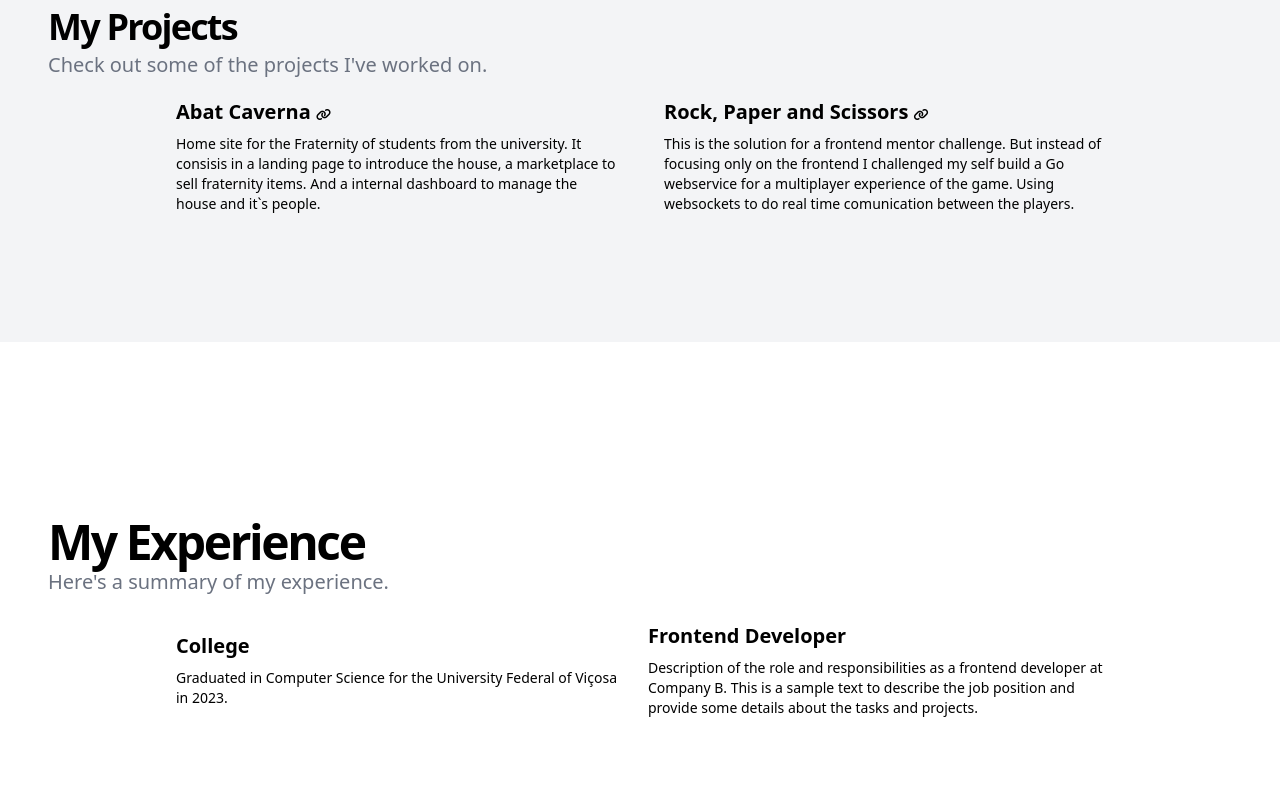
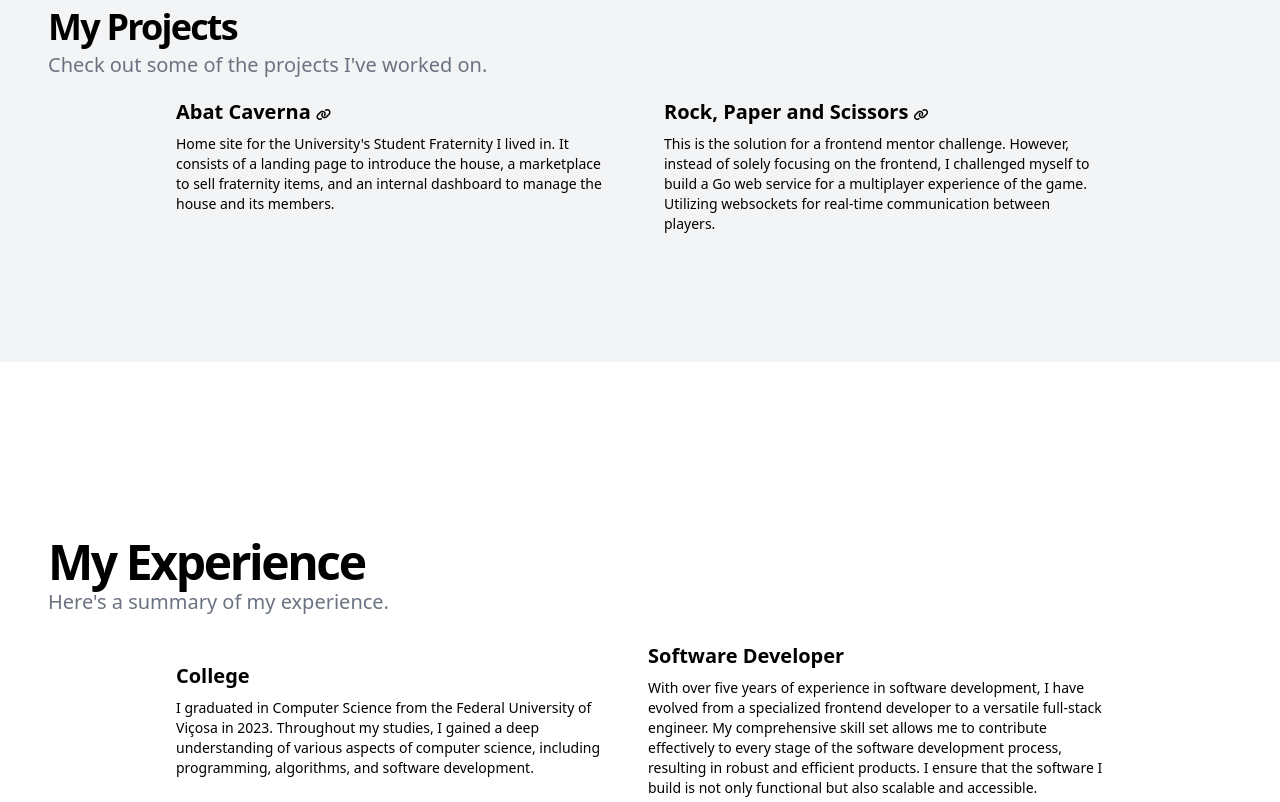
Before and after one commit to ViniciusTei/viniciustei-web, a website: page index.html in a window 1280 px wide. Shown: the part 1600-2402 px from the top of the page. Drawn offline with nearby package versions, Linux system fonts and the light colour scheme; files that its build step writes are made by us from their sources.

Commit message:
fix text typos

```diff
--- a/index.html
+++ b/index.html
@@ -165,7 +165,7 @@
           </p>
           <p class="text-sm">
             Experience in building dynamic and interactive user
-            interfaces using web frameworks linke React.Js and Angular.
+            interfaces using web frameworks like React.Js and Angular.
           </p>
           <p class="text-sm">
             Knowledge of server-side JavaScript and building scalable
@@ -192,9 +192,9 @@
             </a>
           </h3>
           <p class="text-sm">
-            Home site for the Fraternity of students from the university. It consisis in a
-            landing page to introduce the house, a marketplace to sell fraternity items.
-            And a internal dashboard to manage the house and it`s people.
+            Home site for the University's Student Fraternity I lived in. It consists
+            of a landing page to introduce the house, a marketplace to sell fraternity
+            items, and an internal dashboard to manage the house and its members.
           </p>
         </div>
         <div class="space-y-2">
@@ -204,10 +204,10 @@
             </a>
           </h3>
           <p class="text-sm">
-            This is the solution for a frontend mentor challenge. But instead of focusing
-            only on the frontend I challenged my self build a Go webservice for a multiplayer
-            experience of the game. Using websockets to do real time comunication between the
-            players.
+            This is the solution for a frontend mentor challenge. However, instead
+            of solely focusing on the frontend, I challenged myself to build a Go
+            web service for a multiplayer experience of the game. Utilizing websockets
+            for real-time communication between players.
           </p>
         </div>
       </div>
@@ -227,16 +227,19 @@
         <div class="space-y-2">
           <h3 class="text-xl font-bold">College</h3>
           <p class="text-sm">
-            Graduated in Computer Science for the University Federal of Viçosa in 2023.
+            I graduated in Computer Science from the Federal University of Viçosa in 2023.
+            Throughout my studies, I gained a deep understanding of various aspects
+            of computer science, including programming, algorithms, and software development.
           </p>
         </div>
         <div class="space-y-2">
-          <h3 class="text-xl font-bold">Frontend Developer</h3>
+          <h3 class="text-xl font-bold">Software Developer</h3>
           <p class="text-sm">
-            Description of the role and responsibilities as a frontend
-            developer at Company B. This is a sample text to describe the
-            job position and provide some details about the tasks and
-            projects.
+            With over five years of experience in software development, I have evolved from
+            a specialized frontend developer to a versatile full-stack engineer.
+            My comprehensive skill set allows me to contribute effectively to every stage of the
+            software development process, resulting in robust and efficient products.
+            I ensure that the software I build is not only functional but also scalable and accessible.
           </p>
         </div>
       </div>
@@ -284,8 +287,8 @@
     </div>
     <div id="grid gap-2">
       <strong class="font-bold tracking-tighter text-sm text-gray-800">🚧 Work in progress! 🚧</strong>
-      <p class="text-gray-500 text-xs/relaxed">This website is a prove of concept. It can and will be changing in the
-        future.</p>
+      <p class="text-gray-500 text-xs/relaxed">This website is a proof of concept. It can and will receive changes in
+        the future.</p>
     </div>
 
     <i onclick="removeAlert()"
```
